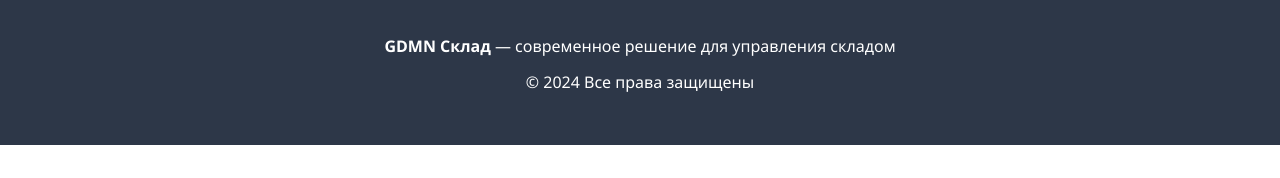
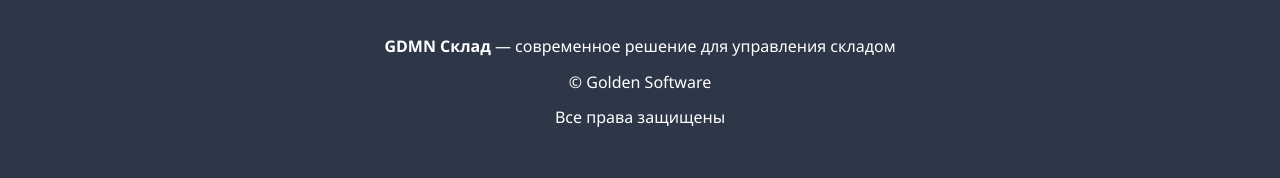
Before and after one commit to trigalina/gdmn-sklad, a plain HTML site: page index.html in a window 1280 px wide. Shown: the part 4876-5054 px from the top of the page. Before the commit the page ends 5021 px from the top, so only its background shows below. Drawn offline with Linux system fonts and the light colour scheme.

Commit message:
Update index.html

```diff
--- a/index.html
+++ b/index.html
@@ -776,7 +776,8 @@
     <footer class="footer">
         <div class="container">
             <p><strong>GDMN Склад</strong> — современное решение для управления складом</p>
-            <p>© 2024 Все права защищены</p>
+            <p>© Golden Software</p>
+                  <p> Все права защищены</p>
         </div>
     </footer>
 
```
